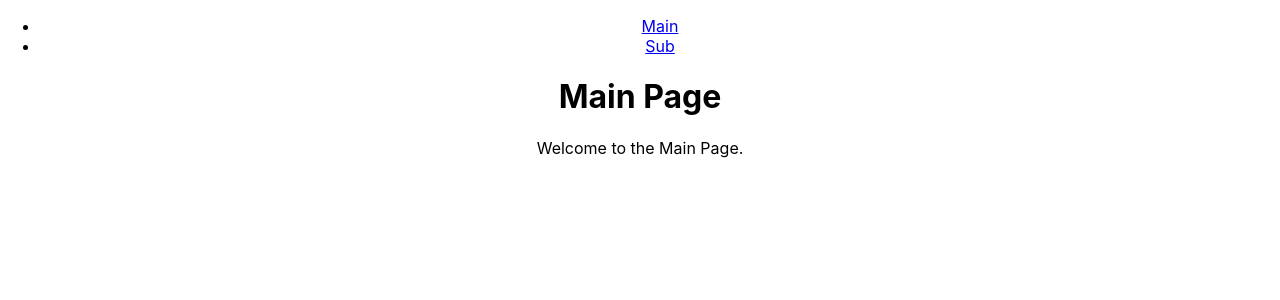
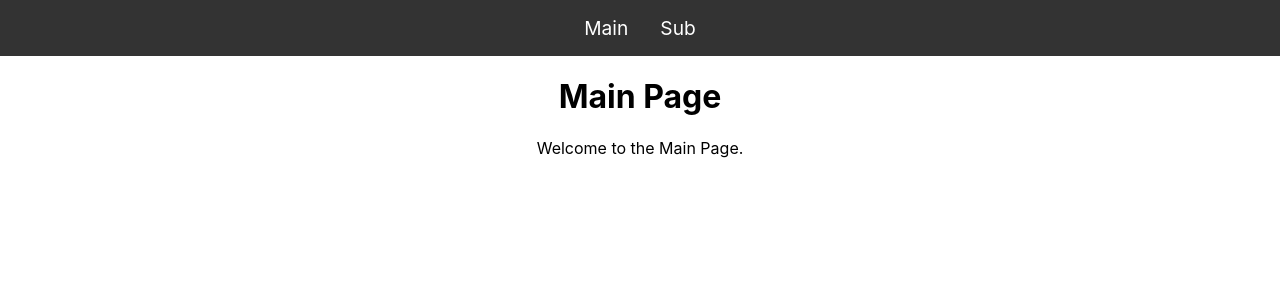
Before and after one commit to frmad/Recipe-application, a React (Create React App) app: page / in a window 1280 px wide. Shown: the top 300 px of the page. Built offline with nearby package versions, Linux system fonts and the light colour scheme.

Commit message:
add css to navbar

```diff
--- a/src/Navbar.js
+++ b/src/Navbar.js
@@ -1,5 +1,6 @@
 import React from 'react';
 import { Link } from 'react-router-dom';
+import './css/Navbar.css';
 
 function Navbar() {
     return (
--- /dev/null
+++ b/src/css/Navbar.css
@@ -0,0 +1,27 @@
+/* Navbar.css */
+nav {
+    background-color: #333;
+    padding: 1rem;
+}
+
+ul {
+    list-style: none;
+    margin: 0;
+    padding: 0;
+    display: flex;
+    justify-content: center;
+}
+
+li {
+    margin: 0 1rem;
+}
+
+a {
+    color: #fff;
+    text-decoration: none;
+    font-size: 1.2rem;
+}
+
+a:hover {
+    text-decoration: underline;
+}
```
